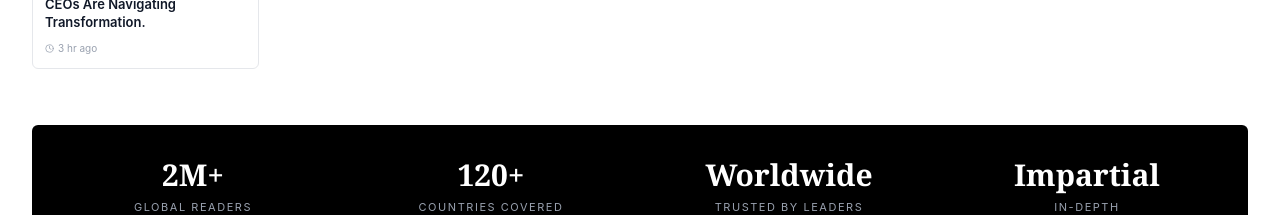
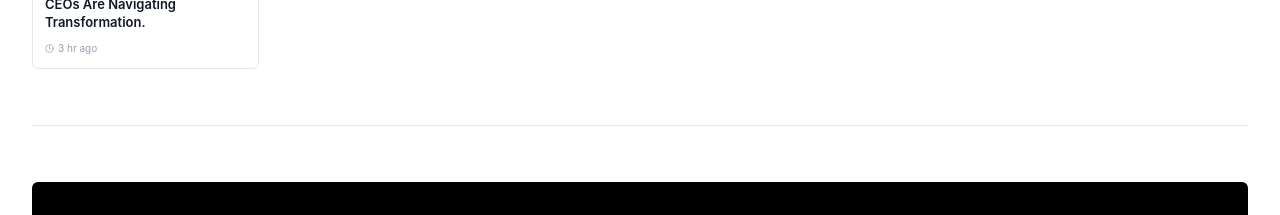
Before and after one commit to abhay-08121999/Abhay-news-paper, a React (Vite) app: page / in a window 1280 px wide. Shown: the part 1620-1835 px from the top of the page. Built offline with nearby package versions, Linux system fonts and the light colour scheme; no server answers.

Commit message:
Update HomePage.tsx

```diff
--- a/src/app/components/pages/HomePage.tsx
+++ b/src/app/components/pages/HomePage.tsx
@@ -1580,6 +1580,12 @@ export function HomePage() {
 
           </div>
 
+          {/* =================================================
+              SECTION SEPARATOR
+          ================================================= */}
+
+          <div className="w-full h-px bg-gray-200 mb-14" />
+
 
           {/* =================================================
               TRUST / STATISTICS
```
